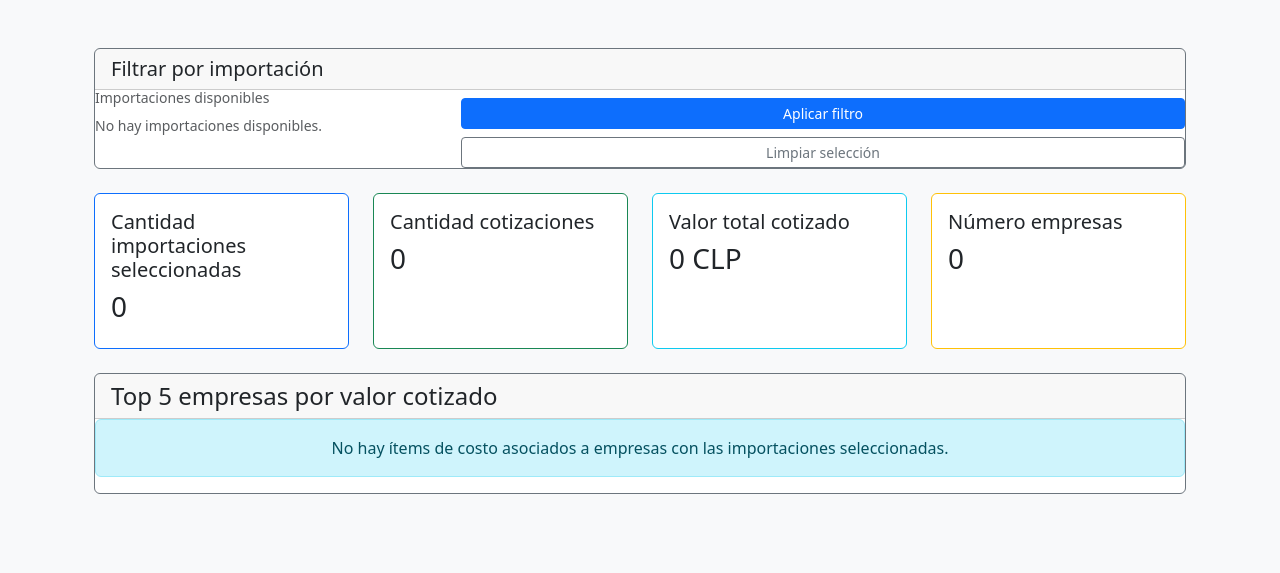
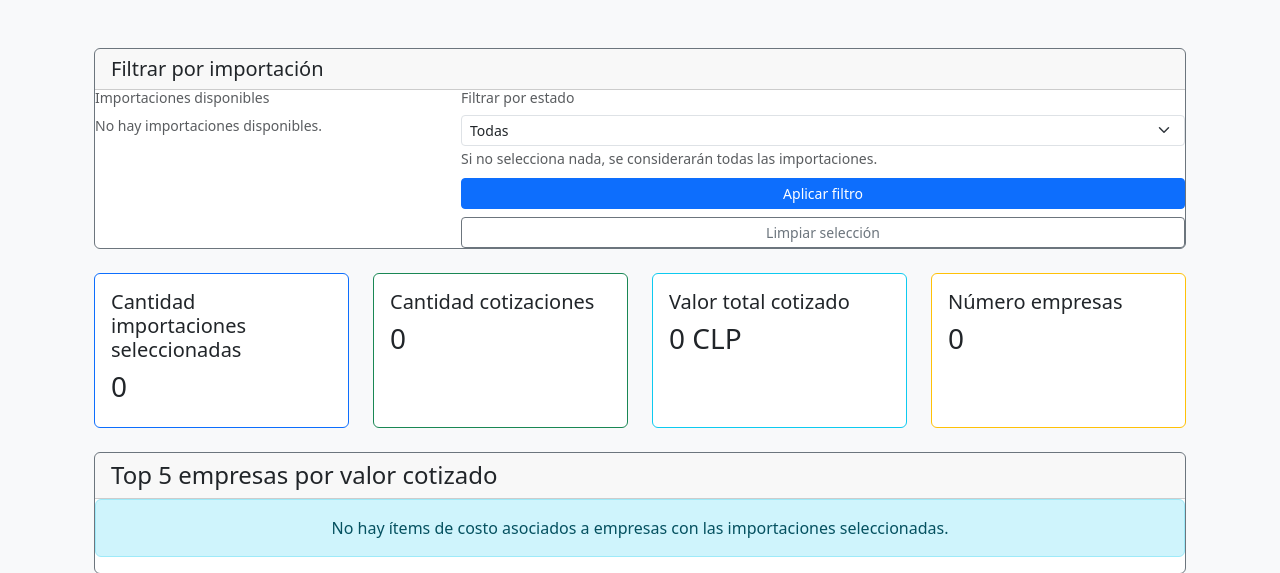
Before and after one commit to Jorge11223344/costos_import, a Django app: page /importaciones/dashboard/ in a window 1280 px wide. Shown: the part 56-629 px from the top of the page. Run offline with Django 5.2, Linux system fonts and the light colour scheme; data that the repository does not hold is empty.

Commit message:
Agrega estado y filtro de importaciones

```diff
--- a/importaciones/forms.py
+++ b/importaciones/forms.py
@@ -18,13 +18,14 @@ class TipoCostoForm(forms.ModelForm):
 class ImportacionForm(forms.ModelForm):
     class Meta:
         model = Importacion
-        fields = ["fecha", "referencia", "incoterm", "pol", "pod", "kilos_estimados", "kilos_merma", "moneda_base"]
+        fields = ["fecha", "referencia", "incoterm", "pol", "pod", "kilos_estimados", "kilos_merma", "moneda_base", "estado"]
         widgets = {
             "fecha": forms.DateInput(attrs={"type": "date", "class": "form-control"}, format="%Y-%m-%d"),
             "pol": forms.TextInput(attrs={"placeholder": "Ej: Callao", "class": "form-control"}),
             "pod": forms.TextInput(attrs={"placeholder": "Ej: Valparaíso", "class": "form-control"}),
             "referencia": forms.TextInput(attrs={"placeholder": "Ej: Contenedor Tianjin Sep-2025", "class": "form-control"}),
             "kilos_estimados": forms.NumberInput(attrs={"step": "0.1", "class": "form-control"}),
+            "estado": forms.Select(attrs={"class": "form-control"}),
         }
 
 
--- a/importaciones/templates/importaciones/dashboard.html
+++ b/importaciones/templates/importaciones/dashboard.html
@@ -28,13 +28,22 @@
                   <p class="small text-muted">No hay importaciones disponibles.</p>
                 {% endfor %}
               </div>
-              <div class="col-12 col-md-8">
+<div class="col-12 col-md-8">
+                <h6 class="small text-muted mb-2">Filtrar por estado</h6>
+                <select name="estado" class="form-select form-select-sm">
+                  <option value="">Todas</option>
+                  {% for valor, nombre in estados %}
+                    <option value="{{ valor }}" {% if selected_estado == valor %}selected{% endif %}>
+                      {{ nombre }}
+                    </option>
+                  {% endfor %}
+                </select>
+                <small class="text-muted mt-1">Si no selecciona nada, se considerarán todas las importaciones.</small>
                 <button type="submit" class="btn btn-sm btn-primary w-100 mt-2">Aplicar filtro</button>
                 <a href="" class="btn btn-sm btn-outline-secondary w-100 mt-2" onclick="toggleCheckboxes(document.forms[0], false); return false">Limpiar selección</a>
               </div>
-            </form>
 
-<script>
+            <script>
 function toggleCheckboxes(form, check) {
   for (var i = 0; i < form.elements.length; i++) {
     var element = form.elements[i];
--- a/importaciones/templates/importaciones/importacion_detail.html
+++ b/importaciones/templates/importaciones/importacion_detail.html
@@ -13,6 +13,8 @@
     <a class="btn btn-primary" href="{% url 'importaciones:cotizacion_create' imp.id %}">➕ Nueva cotización</a>
   </div>
 </div>
+
+<strong>Estado:</strong> <span class="badge badge-{{ imp.get_estado_display|lower }}">{{ imp.get_estado_display }}</span>
 
 <h5>Cotizaciones</h5>
 <table class="table table-sm bg-white">
--- a/importaciones/views.py
+++ b/importaciones/views.py
@@ -219,17 +219,34 @@ def tipo_costo_create(request):
 # -----------------------
 # Dashboard / Reporting
 # -----------------------
+# Dashboard / Reporting
+# -----------------------
 def dashboard(request):
     # ----- Filter: importaciones seleccionadas via GET -----
     # Parámetro: ?importacion_ids=1&importacion_ids=3  (lista múltiple)
     selected_ids = request.GET.getlist("importacion_ids")
     # Convertir a enteros para comparar con los IDs de la BD
     selected_ids = [int(id) for id in selected_ids] if selected_ids else []
-    # Si no hay selección explícita, mostramos todas (initial behavior)
+    # Filtro por estado
+    selected_estado = request.GET.get("estado", "")
+
+    # 1. Crear queryset base con todas las importaciones
+    importaciones_seleccionadas = Importacion.objects.all()
+
+    # 2. Filtrar por estado (si viene parámetro)
+    if selected_estado:
+        importaciones_seleccionadas = importaciones_seleccionadas.filter(
+            estado=selected_estado
+        )
+
+    # 3. Filtrar por IDs seleccionados (si vienen parámetros)
     if selected_ids:
-        importaciones_seleccionadas = Importacion.objects.filter(id__in=selected_ids)
-    else:
-        importaciones_seleccionadas = Importacion.objects.order_by("-fecha", "-id")
+        importaciones_seleccionadas = importaciones_seleccionadas.filter(
+            id__in=selected_ids
+        )
+
+    # 4. Ordenar por fecha descendente
+    importaciones_seleccionadas = importaciones_seleccionadas.order_by("-fecha", "-id")
 
     # Derivadas de la selección
     cotizaciones_seleccionadas = Cotizacion.objects.filter(
@@ -289,6 +306,8 @@ def dashboard(request):
     context = {
         "importaciones": importaciones_seleccionadas,
         "selected_ids": selected_ids,
+        "selected_estado": selected_estado,
+        "estados": Importacion.Estado.choices,
         "cantidad_importaciones_seleccionadas": cantidad_importaciones_seleccionadas,
         "cantidad_cotizaciones_seleccionadas": cantidad_cotizaciones_seleccionadas,
         "valor_total_cotizado": valor_total_cotizado,
```
Also changed, not shown: importaciones/models.py (+8 -0 lines), importaciones/templates/importaciones/importaciones_list.html (+9 -1 lines), importaciones/migrations/0004_importacion_estado.py (added).
